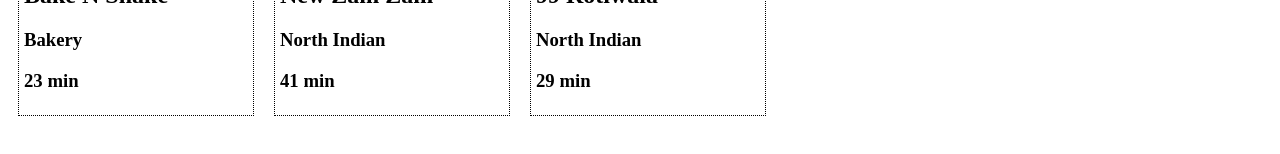
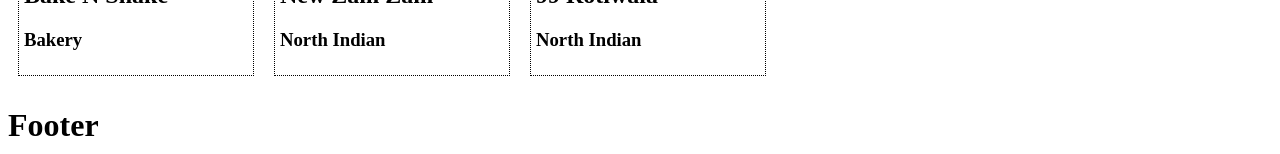
Before and after one commit to Samyak109/Namaste-React, a JavaScript app: page / in a window 1280 px wide. Shown: the part 310-464 px from the top of the page. Built offline with nearby package versions, Linux system fonts and the light colour scheme.

Commit message:
Using spread operator to pass data and destructuring props

```diff
--- a/App.js
+++ b/App.js
@@ -46,25 +46,24 @@
   </div>
 );
 
-const RestaurantCard = ({restaurantData}) => {
+const RestaurantCard = ({name, cuisine, image}) => {
   return (
     <div className="card">
       <img
-        src={zomatoData.SECTION_SEARCH_RESULT[0]?.info?.image?.url}
+        src={image?.url}
         alt="restaurant"
       />
-      <h2>{restaurantData?.info.name}</h2>
-      <h3>{restaurantData?.info.cuisine[0].name}</h3>
-      <h3>{restaurantData?.order?.deliveryTime}</h3>
+      <h2>{name}</h2>
+      <h3>{cuisine[0].name}</h3>
     </div>
   );
 };
 
 const Body = () => (
   <div className="cards">
-    <RestaurantCard restaurantData = {zomatoData.SECTION_SEARCH_RESULT[0]}/>
-    <RestaurantCard restaurantData = {zomatoData.SECTION_SEARCH_RESULT[1]}/>
-    <RestaurantCard restaurantData = {zomatoData.SECTION_SEARCH_RESULT[2]}/>
+    <RestaurantCard {...zomatoData.SECTION_SEARCH_RESULT[0].info}/>
+    <RestaurantCard {...zomatoData.SECTION_SEARCH_RESULT[1].info}/>
+    <RestaurantCard {...zomatoData.SECTION_SEARCH_RESULT[2].info}/>
   </div>
 );
 
```
